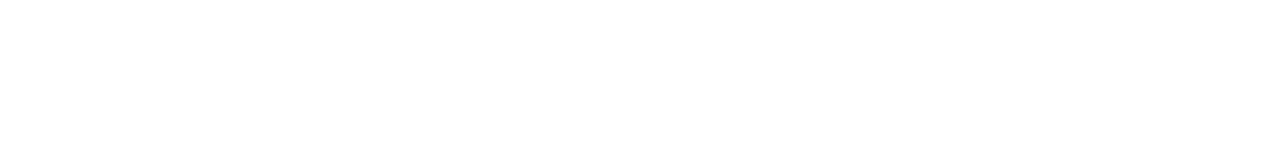
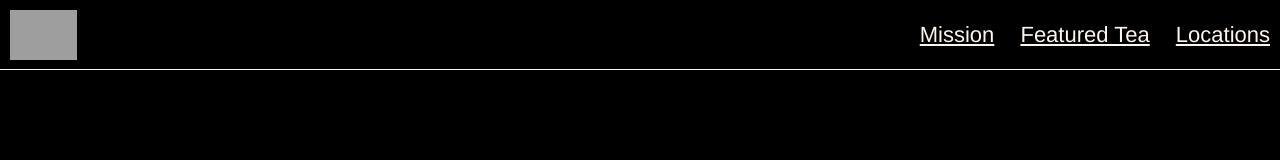
Before and after one commit to ChrisGarbe/Tea-Cozy, a plain HTML site: page index.html in a window 1280 px wide. Drawn offline with Linux system fonts and the light colour scheme; grey boxes are pictures that could not be loaded.

Commit message:
Backbone and header complete

```diff
--- a/index.html
+++ b/index.html
@@ -7,6 +7,48 @@
   </head>
 <body>
 
+  <!-- Header -->
+
+    <header class="flex-container">
+        <img src="https://s3.amazonaws.com/codecademy-content/courses/freelance-1/unit-4/img-tea-cozy-logo.png" />
+      <nav>
+        <span><a href=#mission>Mission</a></span>
+        <span><a href=#featured>Featured Tea</a></span>
+        <span><a href=#locations>Locations</a></span>
+      </nav>
+    </header>
+
+    <!-- Main Content -->
+
+    <div class="main">
+
+    <!-- Our Mission -->
+
+    <div class="mission">
+      <h2></h2>
+
+    <!-- Tea of the Month -->
+
+
+
+
+    <!-- Locations -->
+
+
+
+    <!-- Contact Info -->
+
+
+
+
+    <!-- Footer -->
+
+
+
+
+
+
+
 
 </body>
 </html>
--- a/resources/style.css
+++ b/resources/style.css
@@ -0,0 +1,54 @@
+/* Universal Styles */
+
+body {
+  margin: 0;
+  font-family: "Helvetica", serif;
+  font-size: 22px;
+  color: seashell;
+  background-color: black;
+}
+
+a {
+  color: seashell;
+}
+
+/* Header */
+
+header {
+  align-items: center;
+  position: fixed;
+  z-index: 1;
+  width: 100%;
+  height: 69px;
+  border-bottom: 1px solid seashell;
+  background-color: black;
+}
+
+header img {
+  padding-left: 10px;
+  height: 50px;
+}
+
+.flex-container {
+  display: flex;
+  justify-content: center;
+  flex-wrap: wrap;
+}
+
+nav {
+  text-align: right;
+  flex-grow: 1;
+}
+nav span {
+  display: inline-block;
+  padding: 20px 10px
+}
+
+/* Main Content */
+
+.main {
+  padding-top: 69px;
+  opacity: 0.9;
+  width: 1200px;
+  margin: auto;
+}
```
